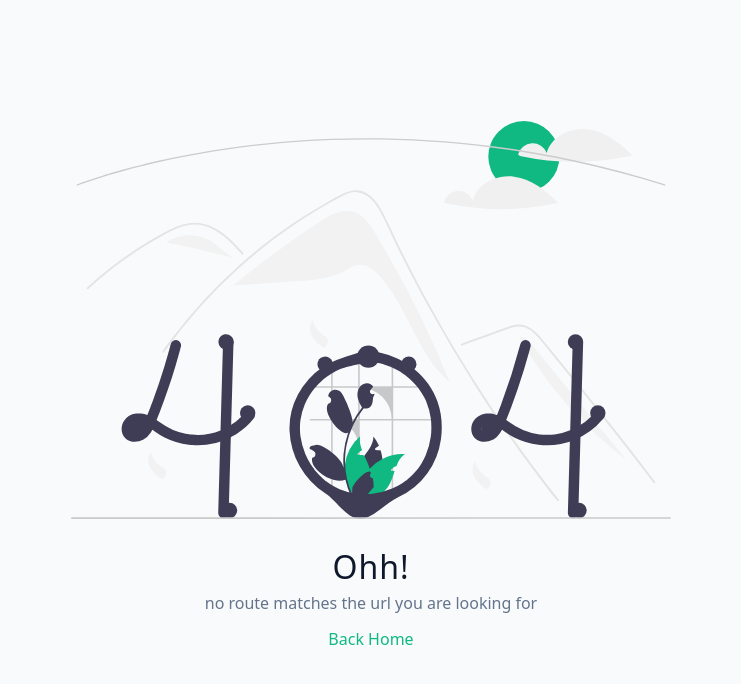
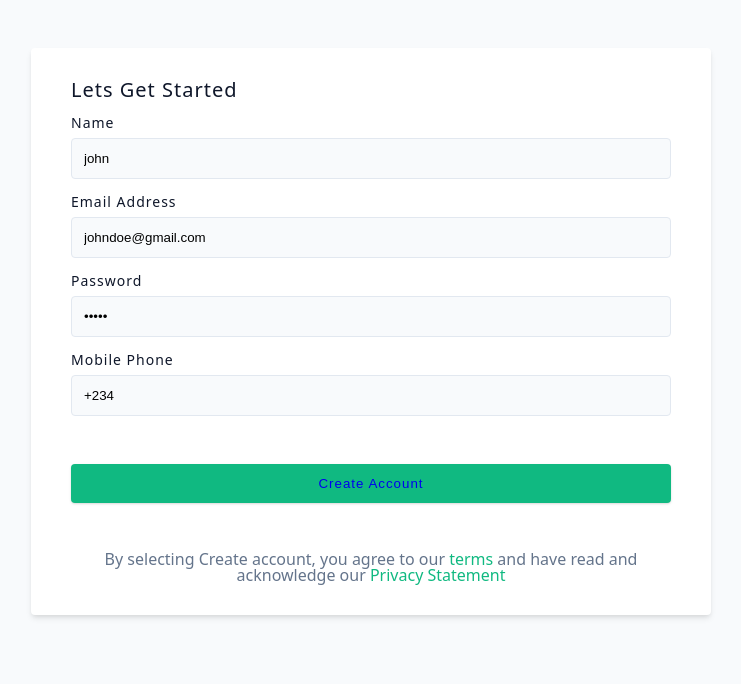
Before and after one commit to SuccessEnehikhuere/DishDiscover, a React (Vite) app: page /signup in a window 1280 px wide. Shown: the top 684 px of the page, without its empty margins (269-1010 px from the left). Built offline with nearby package versions, Linux system fonts and the light colour scheme.

Commit message:
feat: set up UI for signup page

```diff
--- a/src/App.jsx
+++ b/src/App.jsx
@@ -1,6 +1,6 @@
 import { useState } from 'react'
 import { createBrowserRouter, RouterProvider } from 'react-router-dom'
-import { HomeLayout, Landing, About, Newsletter, Error, Dish, HomePage, SinglePageError, AuthPage} from './pages'
+import { HomeLayout, Landing, About, Newsletter, Error, Dish, HomePage, SinglePageError, AuthPage, SignupPage} from './pages'
 import { loader as HomeLoader } from './pages/HomePage'
 import { loader as SingleDishLoader } from './pages/Dish'
 import {action as SingleDishAction} from './pages/Newsletter'
@@ -55,6 +55,10 @@ const router = createBrowserRouter([
     path: 'auth',
     element: <AuthPage />,
   },
+  {
+    path: 'signup',
+    element: <SignupPage />,
+  },
 ])
 
 const App = () => {
--- a/src/assets/wrappers/Auth.js
+++ b/src/assets/wrappers/Auth.js
@@ -101,6 +101,7 @@ const Wrapper = styled.main`
     background: var(--primary-900);
     border-top-right-radius: 1rem;
     border-bottom-right-radius: 1rem;
+    object-position:center;
   }
 
   @media (min-width: 768px) {
--- /dev/null
+++ b/src/assets/wrappers/signUp.js
@@ -0,0 +1,30 @@
+import styled from 'styled-components'
+const Wrapper = styled.main`
+  .form-text {
+    color: var(--grey-500);
+    text-align: center;
+    padding-top: 2rem;
+
+    span {
+      color: var(--primary-500);
+      font-weight:500;
+    }
+  }
+  .form-heading {
+    font-size: clamp(1.25rem, 1.5vw, 1.5rem);
+    padding-bottom:1rem;
+  }
+  input,
+  button {
+    margin-bottom: 1rem;
+    box-sizing: border-box;
+    padding-top: 0.75rem;
+    padding-bottom: 0.75rem;
+  }
+
+  button {
+    margin-top: 2rem;
+  }
+`
+
+export default Wrapper
--- a/src/pages/AuthPage.jsx
+++ b/src/pages/AuthPage.jsx
@@ -36,7 +36,7 @@ const Auth = () => {
             <p className="password-text">forget password?</p>
             <p className="welcome-text">
               New to Dish<span>Discover?</span>
-              <Link to="/">Sign up</Link>
+              <Link to="/signup">Sign up</Link>
             </p>
 
             <button
@@ -50,7 +50,7 @@ const Auth = () => {
         </div>
 
         <div className="main-img">
-          <img src="/images/sushi.png" className="img" />
+          <img src="/images/pumpkin.svg" className="img" />
         </div>
       </div>
     </Wrapper>
--- /dev/null
+++ b/src/pages/SignupPage.jsx
@@ -0,0 +1,64 @@
+import React from 'react'
+import { Link } from 'react-router-dom'
+import Wrapper from '../assets/wrappers/signUp'
+
+const SignupPage = () => {
+  return (
+    <Wrapper>
+      <form className="form">
+        <h2 className='form-heading'>lets get started</h2>
+
+        <label htmlFor="Name" className="form-label">
+          Name
+        </label>
+        <input
+          type="text"
+          id="Name"
+          defaultValue="john"
+          className="form-input"
+        />
+
+        <label htmlFor="Email Address " className="form-label">
+          Email Address
+        </label>
+        <input
+          type="email"
+          id="Email Address"
+          defaultValue="johndoe@gmail.com"
+          className="form-input"
+        />
+
+        <label htmlFor="Password" className="form-label">
+          Password
+        </label>
+        <input
+          type="password"
+          id="Password"
+          defaultValue="....."
+          className="form-input"
+        />
+
+        <label htmlFor="Mobile Phone" className="form-label">
+          Mobile Phone
+        </label>
+        <input
+          type="tel"
+          id="Mobile Phone"
+          defaultValue="+234"
+          className="form-input"
+        />
+
+        <button className="btn btn-block">
+          <Link to="/auth">Create Account</Link>
+        </button>
+
+        <p className="form-text">
+          By selecting Create account, you agree to our <span>terms</span> and
+          have read and acknowledge our <span>Privacy Statement</span>
+        </p>
+      </form>
+    </Wrapper>
+  )
+}
+
+export default SignupPage
--- a/src/pages/index.js
+++ b/src/pages/index.js
@@ -7,3 +7,4 @@ export { default as Newsletter } from './Newsletter'
 export { default as HomePage } from './HomePage'
 export { default as SinglePageError } from './SinglePageError'
 export { default as AuthPage } from './AuthPage'
+export { default as SignupPage } from './SignupPage'
```
